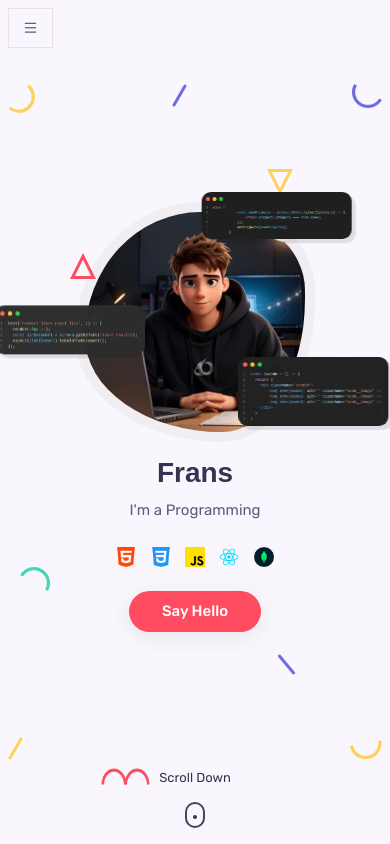
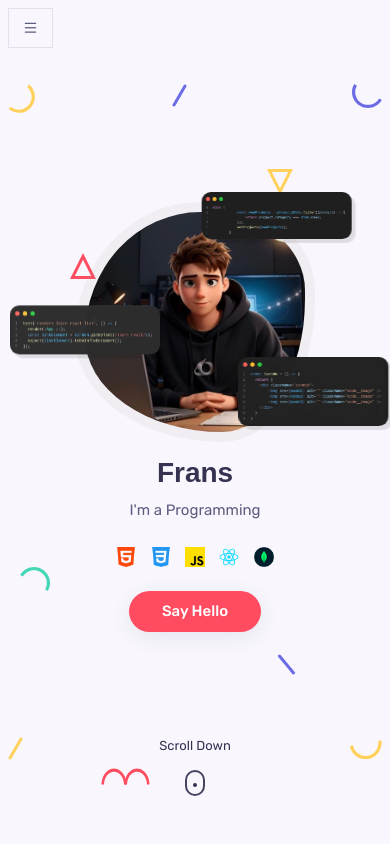
Before and after one commit to Frans-Code/portofolio, a React (Create React App) app: page /#home in a window 390 px wide. Shown: the top 844 px of the page. Built offline with nearby package versions, Linux system fonts and the light colour scheme; the HTML template or start-up script is replaced by a standard one; a web font is replaced by a local one.

Commit message:
1st commit

```diff
--- a/package.json
+++ b/package.json
@@ -1,4 +1,5 @@
 {
+  "homepage": "https://Frans-Code.github.io/portofolio",
   "name": "portofolio",
   "version": "0.1.0",
   "private": true,
@@ -16,6 +17,8 @@
   },
   "scripts": {
     "start": "react-scripts start",
+    "predeploy": "npm run build",
+    "deploy": "gh-pages -d build",
     "build": "react-scripts build",
     "test": "react-scripts test",
     "eject": "react-scripts eject"
--- a/src/components/home/home.css
+++ b/src/components/home/home.css
@@ -379,7 +379,7 @@
     }
 
     .code__image:nth-child(3) {
-        left: -90px;
+        left: -75px;
         top: 80px;
         animation: code3 4s ease-in-out infinite;
     }
@@ -392,4 +392,8 @@
         left: 26%;
         bottom: 7%;
     }
+
+    .scroll__down {
+        bottom: 3rem;
+    }
 }
--- a/src/components/sidebar/sidebar.css
+++ b/src/components/sidebar/sidebar.css
@@ -125,7 +125,8 @@
     }
 
     .nav__toggle-open {
-        left: 100px;
+        /* left: 100px; */
+        left: 86%;
     }
 
     .aside {
```
